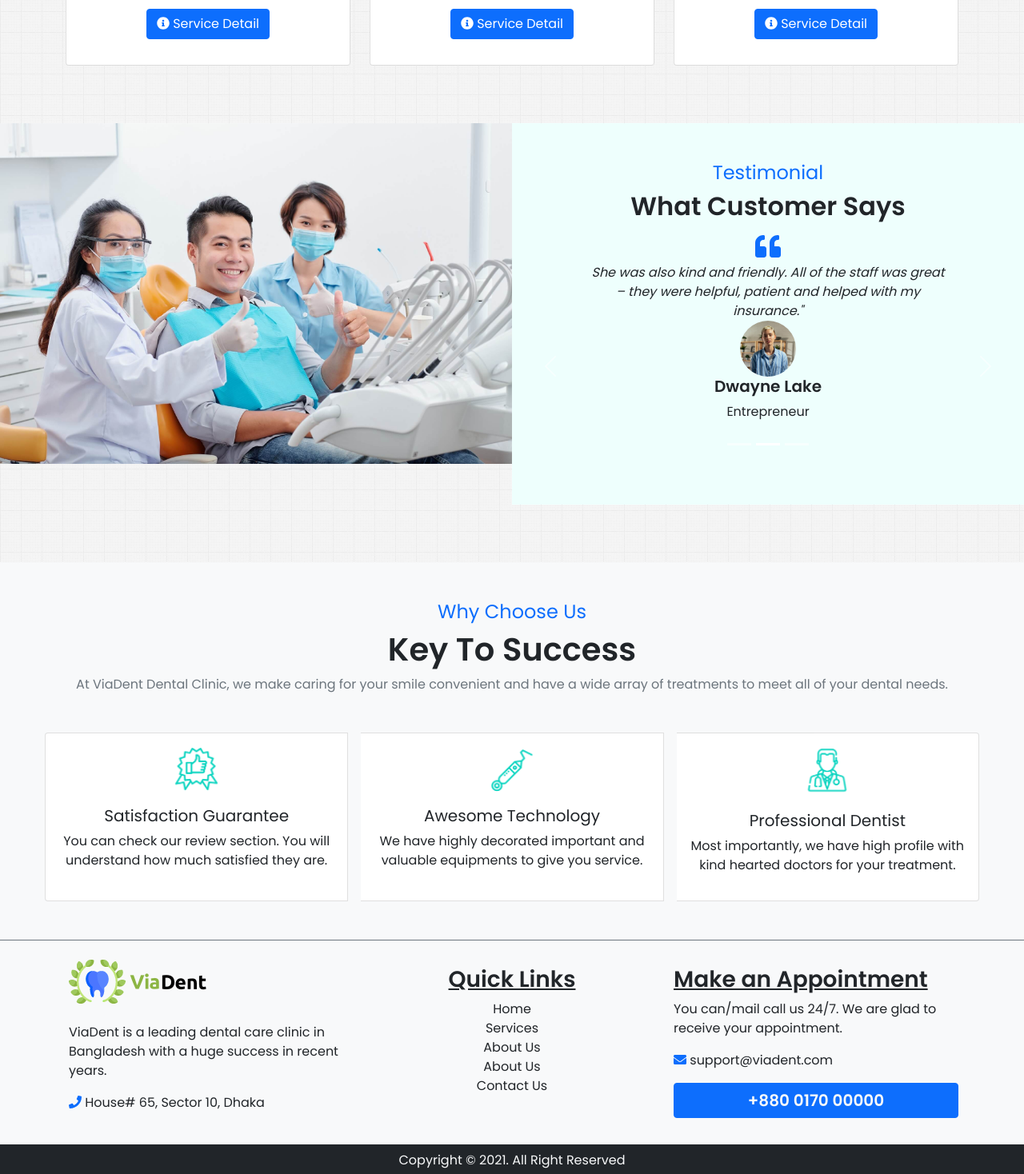
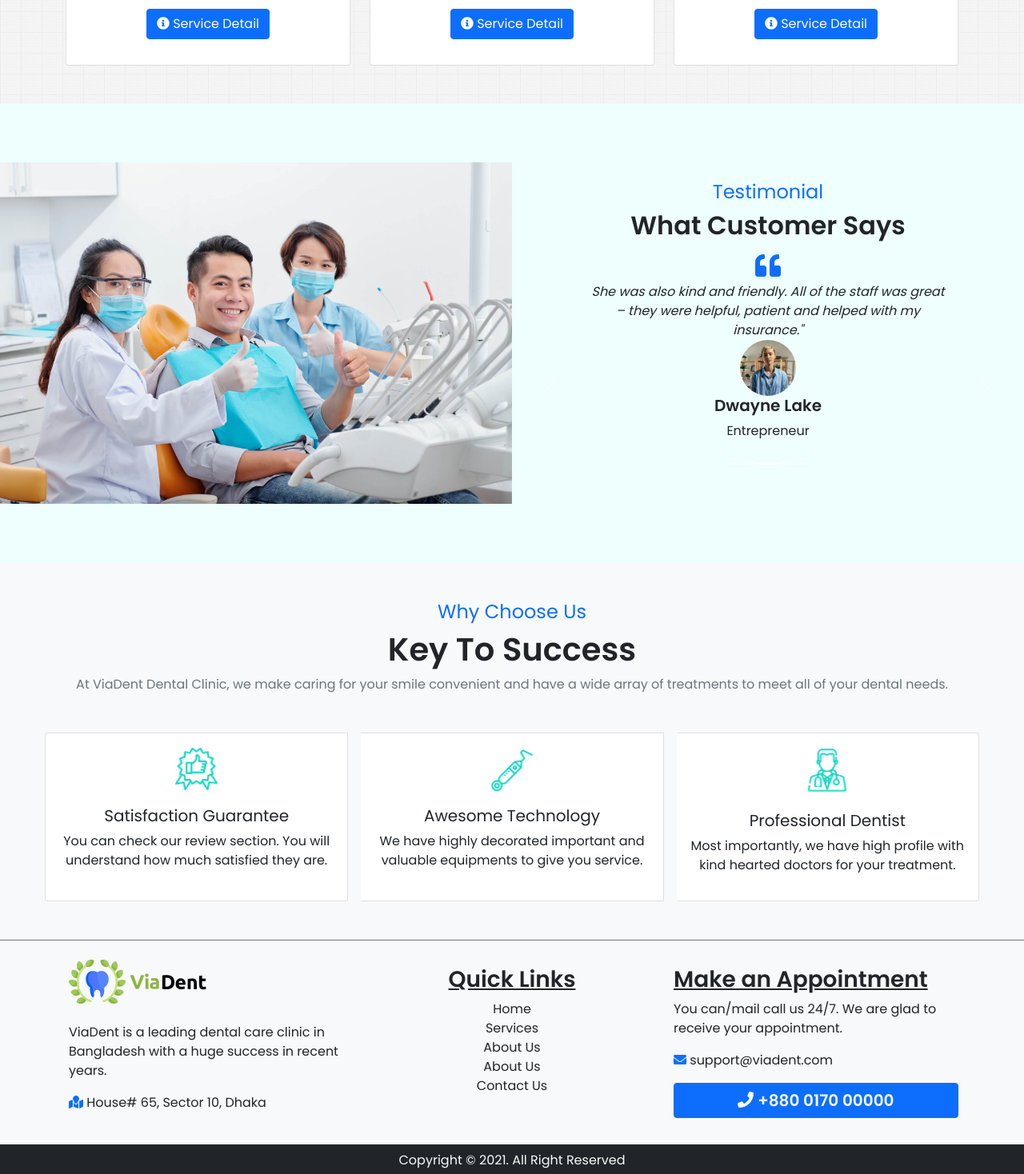
Before and after one commit to CoderMahabub/viadent-dental-clinic, a React (Create React App) app: page / in a window 1280 px wide. Shown: the part 1520-2988 px from the top of the page at 80% size. Built offline with nearby package versions, Linux system fonts and the light colour scheme; no server answers.

Commit message:
Design Recap

```diff
--- a/src/components/CustomerReview/CustomerReview.css
+++ b/src/components/CustomerReview/CustomerReview.css
@@ -9,3 +9,6 @@ background-color: #EEFFFD;
     height: 70px;
     border-radius: 50%;
 }
+.testimonialSlider{
+    background-color: #EEFFFD;
+}
--- a/src/components/CustomerReview/CustomerReview.js
+++ b/src/components/CustomerReview/CustomerReview.js
@@ -13,10 +13,10 @@ import { faQuoteLeft } from '@fortawesome/free-solid-svg-icons';
 const CustomerReview = () => {
     const quote = <FontAwesomeIcon icon={faQuoteLeft} />
     return (
-        <div className="my-4 pb-5 testimonialSlider">
-            <Row className="row g-0">
+        <div className="py-5 testimonialSlider">
+            <Row className="row g-0 d-flex justify-content-center align-items-center">
                 <Col className="col-12 col-lg-6">
-                    <img className="img-fluid" src={review} alt="" />
+                    <img className="img-fluid img-height" src={review} alt="" />
                 </Col>
                 <Col className="col-12 col-lg-6 testimonial py-5 d-flex justify-content-center text-center flex-column">
                     <h4 className="text-primary">Testimonial</h4>
--- a/src/components/Footer/Footer.js
+++ b/src/components/Footer/Footer.js
@@ -2,12 +2,13 @@ import React from 'react';
 import { Button, Col, Container, Row } from 'react-bootstrap';
 import footerLogo from '../../Images/viadent.png';
 import { FontAwesomeIcon } from '@fortawesome/react-fontawesome';
-import { faPhone, faEnvelope } from '@fortawesome/free-solid-svg-icons';
+import { faPhone, faEnvelope, faMapMarked } from '@fortawesome/free-solid-svg-icons';
 import { Link } from 'react-router-dom';
 
 const Footer = () => {
     const phoneIcon = <FontAwesomeIcon icon={faPhone} />
     const emailIcon = <FontAwesomeIcon icon={faEnvelope} />
+    const address = <FontAwesomeIcon icon={faMapMarked} />
     return (
         <div className="border bg-light border-secondary border-bottom-0 border-start-0 border-end-0">
             <Container>
@@ -15,7 +16,7 @@ const Footer = () => {
                     <Col className="col-12 col-md-4 col-lg-4 text-start p-3">
                         <img className="mb-4" src={footerLogo} alt="" />
                         <p>ViaDent is a leading dental care clinic in Bangladesh with a huge success in recent years.</p>
-                        <p> <span className="text-primary">{phoneIcon} </span> House# 65, Sector 10, Dhaka</p>
+                        <p> <span className="text-primary">{address} </span> House# 65, Sector 10, Dhaka</p>
                     </Col>
                     <Col className="col-12 col-md-4 col-lg-4 d-flex flex-column mt-4 text-decoration-none">
                         <h3 className="fw-bold"><u>Quick Links</u></h3>
@@ -29,7 +30,7 @@ const Footer = () => {
                         <h3 className="fw-bold"><u>Make an Appointment</u></h3>
                         <p>You can/mail call us 24/7. We are glad to receive your appointment.</p>
                         <p> <span className="text-primary">{emailIcon} </span> support@viadent.com</p>
-                        <Button className="text-light fw-bold fs-5" variant="primary">+880 0170 00000</Button>
+                        <Button className="text-light fw-bold fs-5" variant="primary">{phoneIcon} +880 0170 00000</Button>
                     </Col>
                 </Row>
             </Container>
```
